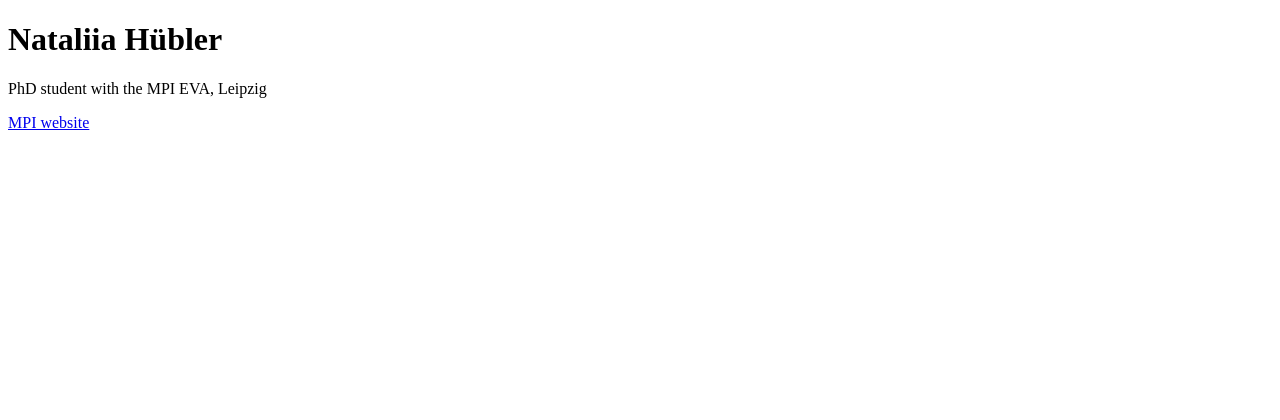
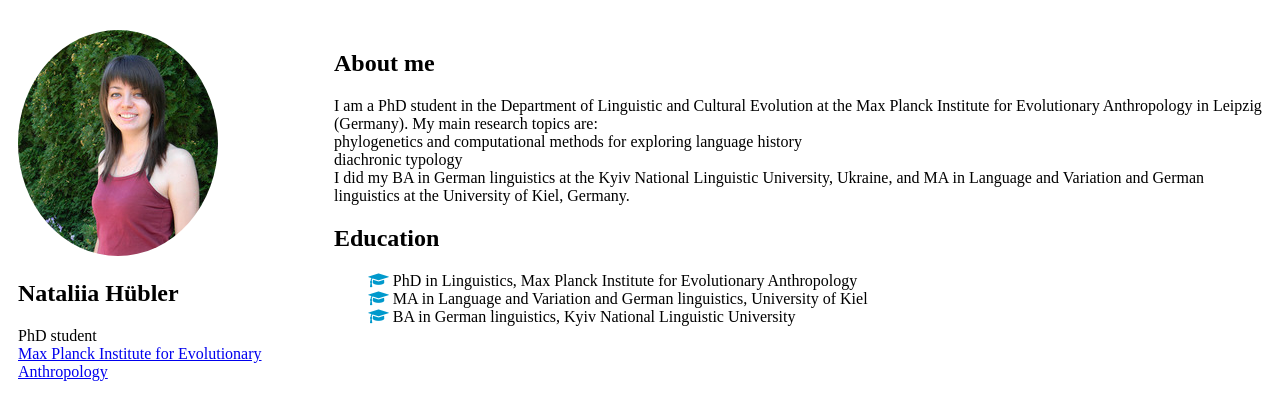
Before and after one commit to NataliiaHue/NataliiaHue.github.io, a plain HTML site: page index.html in a window 1280 px wide. Drawn offline with Linux system fonts and the light colour scheme.

Commit message:
add about me, education and a picture

```diff
--- a/index.html
+++ b/index.html
@@ -1,10 +1,76 @@
 <!DOCTYPE html>
 <html>
+<head>
+<meta name="viewport" content="width=device-width, initial-scale=1">
+<link rel="stylesheet" href="https://maxcdn.bootstrapcdn.com/font-awesome/4.4.0/css/font-awesome.min.css">
+<style>
+* {
+  box-sizing: border-box;
+}
+
+/* Create two unequal columns that floats next to each other */
+.column {
+  float: left;
+  padding: 10px;
+  height: 300px; /* Should be removed. Only for demonstration */
+}
+
+.left {
+  width: 25%;
+}
+
+.right {
+  width: 75%;
+}
+
+/* Clear floats after the columns */
+.row:after {
+  content: "";
+  display: table;
+  clear: both;
+}
+
+img {
+  border-radius: 50%;
+}
+
+.fa_custom {
+color:
+#0099CC
+}
+
+</style>
+</head>
 <body>
-<h1>Nataliia Hübler</h1>
-<p>PhD student with the MPI EVA, Leipzig</p>
-<a href="https://www.eva.mpg.de/linguistic-and-cultural-evolution/staff/nataliia-huebler/">
-	MPI website
-</a>
+
+<h2></h2>
+
+<div class="row">
+  <div class="column left" style="background-color:white;">
+	<img src="profile_picture.jpg" alt="my_picture">
+    <h2>Nataliia H&uuml;bler</h2>
+    <p>PhD student <br>
+		<a href="https://www.eva.mpg.de/linguistic-and-cultural-evolution/index/">Max Planck Institute for Evolutionary Anthropology</a>
+		</p>
+  </div>
+  <div class="column right" style="background-color:white;">
+    <h2>About me</h2>
+    <p>I am a PhD student in the Department of Linguistic and Cultural Evolution at the Max Planck Institute for Evolutionary Anthropology in Leipzig (Germany).
+
+My main research topics are:<br>
+
+phylogenetics and computational methods for exploring language history<br>
+diachronic typology<br>
+
+I did my BA in German linguistics at the Kyiv National Linguistic University, Ukraine, and MA in Language and Variation and German linguistics at the University of Kiel, Germany.</p>
+    <h2>Education</h2>
+		<ul class="fa-ul">
+			<li><i class="fa fa-graduation-cap fa_custom"></i> PhD in Linguistics, Max Planck Institute for Evolutionary Anthropology</li>
+		  	<li><i class="fa fa-graduation-cap fa_custom"></i> MA in Language and Variation and German linguistics, University of Kiel</li>
+		  	<li><i class="fa fa-graduation-cap fa_custom"></i> BA in German linguistics, Kyiv National Linguistic University</li>
+		</ul>
+  </div>
+</div>
+
 </body>
 </html>
```
Also changed, not shown: profile_picture.jpg (added).
